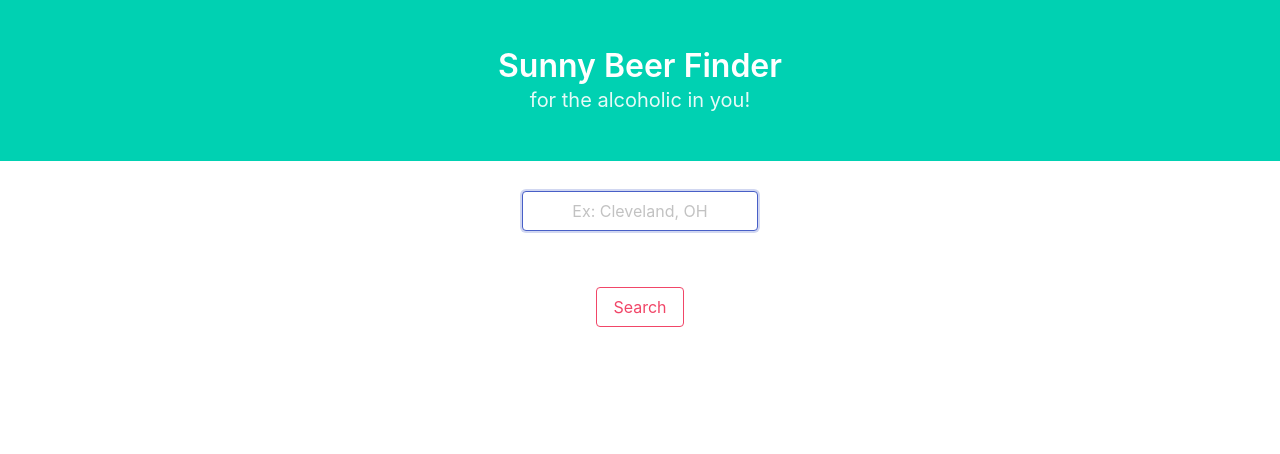
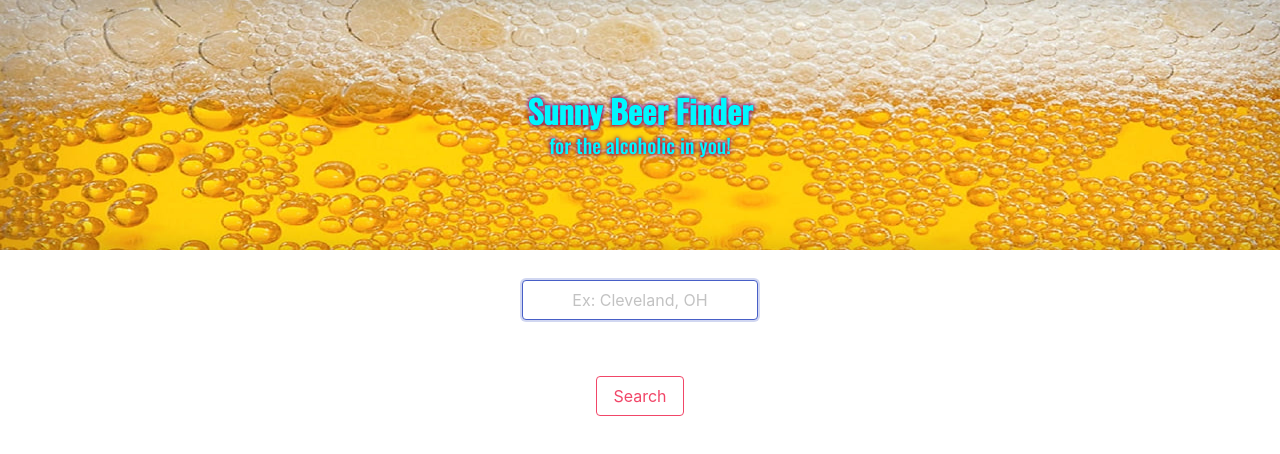
Before and after one commit to apostlex11/Hyper-Texters-Bar-Project-By-Location-Time-Weather, a plain HTML site: page index.html in a window 1280 px wide. Drawn offline with nearby package versions, Linux system fonts and the light colour scheme.

Commit message:
additional styling

```diff
--- a/assets/script.js
+++ b/assets/script.js
@@ -40,7 +40,7 @@ const weatherLookup = function (event) {
     })
     .then(function (data) {
       console.log(data);
-      TestFunction();
+      showTables();
       current(data);
       cityData = data;
       //store cityData in local storage
@@ -233,7 +233,7 @@ function displayBars() {
   }
 }
 
-function TestFunction() {
+function showTables() {
   var T = document.getElementById("cityTitle");
   T.style.display = "block";
   var T2 = document.getElementById("tableDisplay");
@@ -257,7 +257,7 @@ $("#srchBTN").on("click", weatherLookup);
 if (storedForecast !== null) {
   forecast(storedForecast); //re-parses previous forecast data
   cityTitle.textContent = storedForecast.city.name; // show city name
-  TestFunction(); //displays table
+  showTables(); //displays table
 }
 
 //on page load, check if storedCityData exists, and then assign it to cityData for the yelp call
--- a/assets/style.css
+++ b/assets/style.css
@@ -63,12 +63,42 @@
     border: 2px solid rgb(0, 247, 255);
 }
 
-/* #TS0 #TS1 #TS2 #TS3 #TS4 #TS5 {
-    cursor: pointer;
-} */
-
 .box {
     border: 2px solid rgb(0, 247, 255);
     display: block;
     height: auto;
+    background-color: #d9faff;
 }
+
+.hero {
+    position: relative;
+    text-align: center;
+    height: 250px;
+    color: white;
+}
+
+.hero-body {
+    position: absolute;
+    top: 50%;
+    left: 50%;
+    transform: translate(-50%, -50%);
+}
+
+#img-hero {
+    width: 100%;
+    height: 100%;
+}
+
+.title {
+    font-family: 'Oswald', sans-serif;
+    color: #00f7ff;
+    font-weight: 900;
+    text-shadow: 0 0 3px #FF0000, 0 0 5px #0000FF;
+}
+
+.subtitle {
+    font-family: 'Oswald', sans-serif;
+    color: #00f7ff;
+    font-weight: 500;
+    text-shadow: 0 0 3px #FF0000, 0 0 5px #0000FF;
+}
--- a/index.html
+++ b/index.html
@@ -21,7 +21,8 @@
 
   <body>
     <main>
-      <section class="hero is-primary">
+      <section class="hero">
+        <img id="img-hero" src= "./assets/img/beer-bubble.jpeg" alt= "close-up of beer"/>
         <div class="hero-body has-text-centered">
           <p class="title">Sunny Beer Finder</p>
           <p class="subtitle">for the alcoholic in you!</p>
```
Also changed, not shown: assets/img/beer-bubble.jpeg (added), 2 other files.
